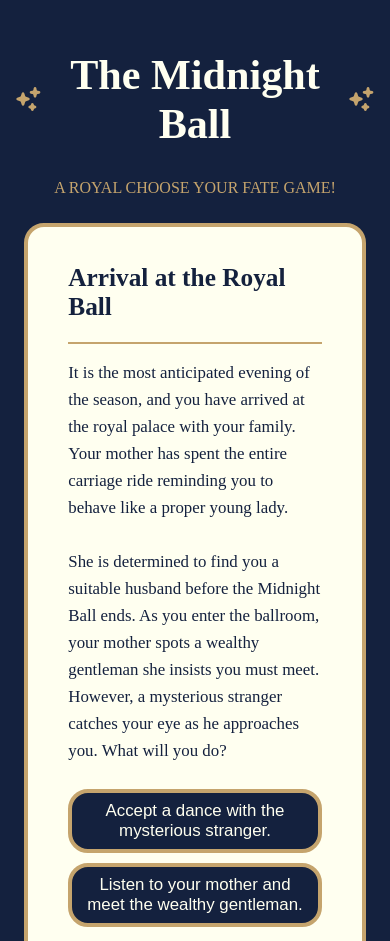
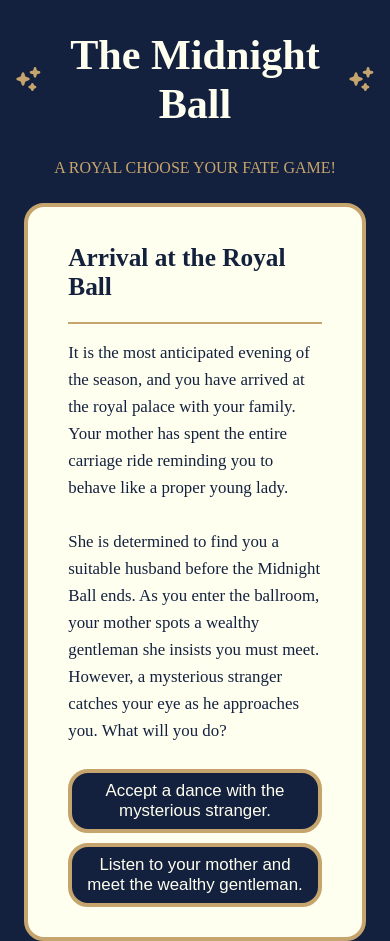
Before and after one commit to AngelicaHanley/the-midnight-ball, a plain HTML site: page index.html in a window 390 px wide. Shown: the top 941 px of the page. Drawn offline with Linux system fonts and the light colour scheme.

Commit message:
updated margin

```diff
--- a/style.css
+++ b/style.css
@@ -122,7 +122,7 @@ footer {
         max-width: 65%
     }
     .gameTitle {
-        margin: 50px 15px 15px 15px;
+        margin: 30px 15px 15px 15px;
         gap: 5px;
     }
     .choiceButton, .playAgainButton{
```
